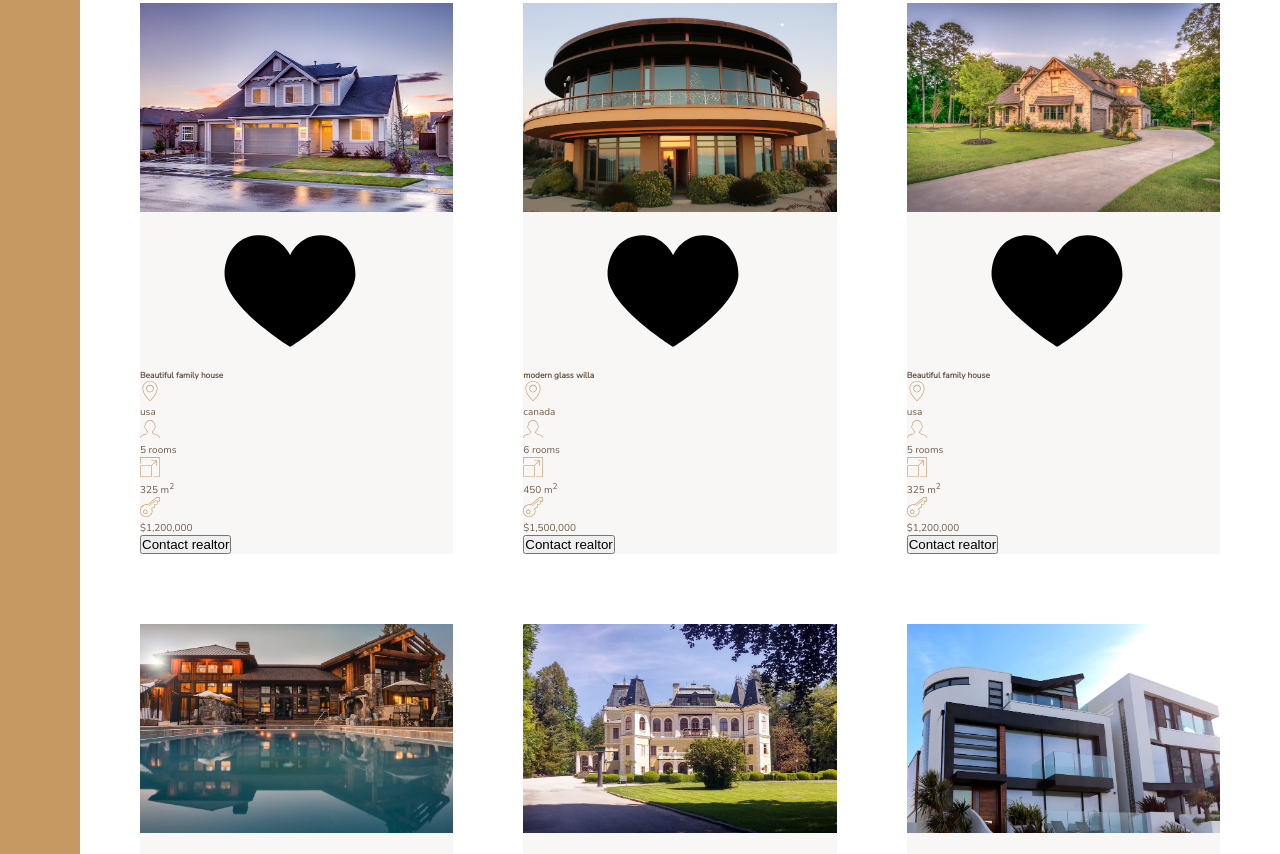
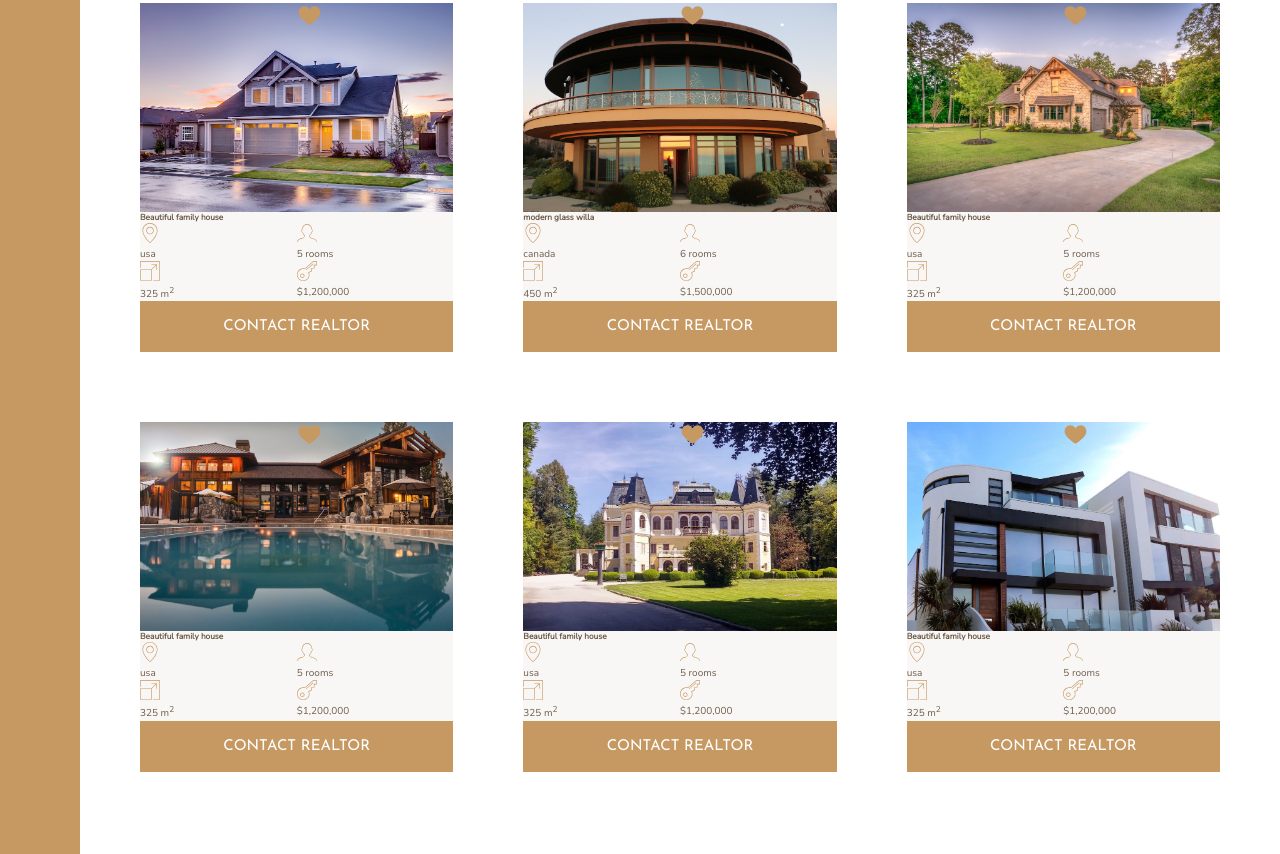
Before and after one commit to front-end-code/nexter, a website: page index.html in a window 1280 px wide. Shown: the part 1911-2765 px from the top of the page. Drawn offline with nearby package versions, Linux system fonts and the light colour scheme.

Commit message:
Home section - part 2

```diff
--- a/index.html
+++ b/index.html
@@ -136,7 +136,7 @@
                     </svg>
                     <p>$1,200,000</p>
                 </section>
-                <button class="cta">Contact realtor</button>
+                <button class="btn home__btn">Contact realtor</button>
             </section>
 
             <section class="home">
@@ -169,7 +169,7 @@
                     </svg>
                     <p>$1,500,000</p>
                 </section>
-                <button class="cta">Contact realtor</button>
+                <button class="btn home__btn">Contact realtor</button>
             </section>
 
             <section class="home">
@@ -202,7 +202,7 @@
                     </svg>
                     <p>$1,200,000</p>
                 </section>
-                <button class="cta">Contact realtor</button>
+                <button class="btn home__btn">Contact realtor</button>
             </section>
 
             <section class="home">
@@ -235,7 +235,7 @@
                     </svg>
                     <p>$1,200,000</p>
                 </section>
-                <button class="cta">Contact realtor</button>
+                <button class="btn home__btn">Contact realtor</button>
             </section>
 
             <section class="home">
@@ -268,7 +268,7 @@
                     </svg>
                     <p>$1,200,000</p>
                 </section>
-                <button class="cta">Contact realtor</button>
+                <button class="btn home__btn">Contact realtor</button>
             </section>
 
             <section class="home">
@@ -301,7 +301,7 @@
                     </svg>
                     <p>$1,200,000</p>
                 </section>
-                <button class="cta">Contact realtor</button>
+                <button class="btn home__btn">Contact realtor</button>
             </section>
 
         </section>
--- a/sass/_homes.scss
+++ b/sass/_homes.scss
@@ -7,17 +7,27 @@
 }
 .home {
     background-color: $color-grey-light-1;
+    display: grid;
+    grid-template-columns: repeat(2, 1fr);
 
     &__img {
         width: 100%;
+        grid-row: 1 / 2;
+        grid-column: 1 / -1;
+        z-index: 1;
     }
 
     &__like {
-
+        grid-row: 1 / 2;
+        grid-column: 2 / 3;
+        fill: $color-primary;
+        width: 2.5rem;
+        height: 2.5rem;
+        z-index: 2;
     }
 
     &__name {
-
+        grid-column: 1 / -1;
     }
 
     &__location,
@@ -35,4 +45,8 @@
 
         }
     }
+
+    &__btn {
+        grid-column: 1 / -1;
+    }
 }
```
Also changed, not shown: css/style.css.
